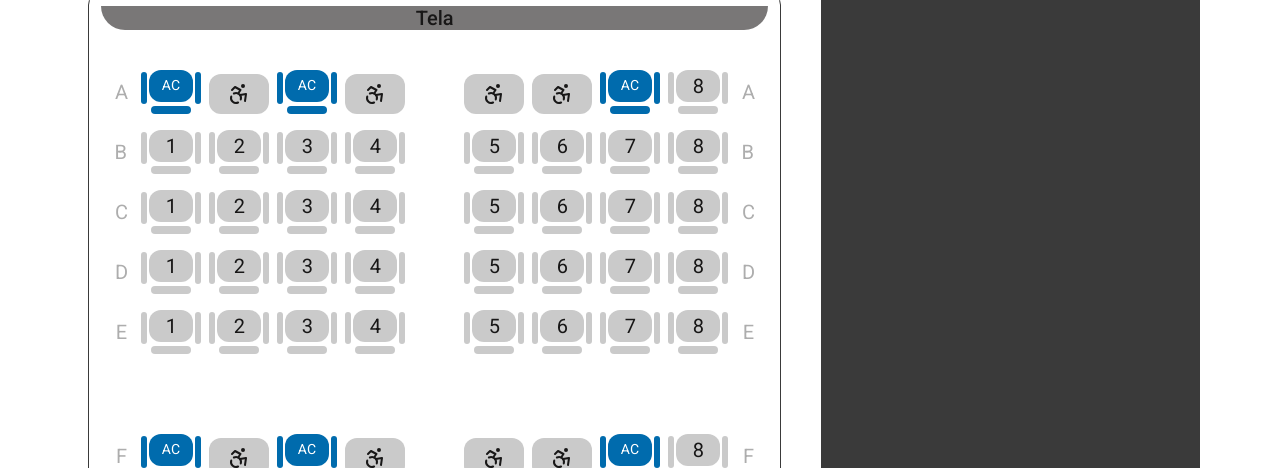
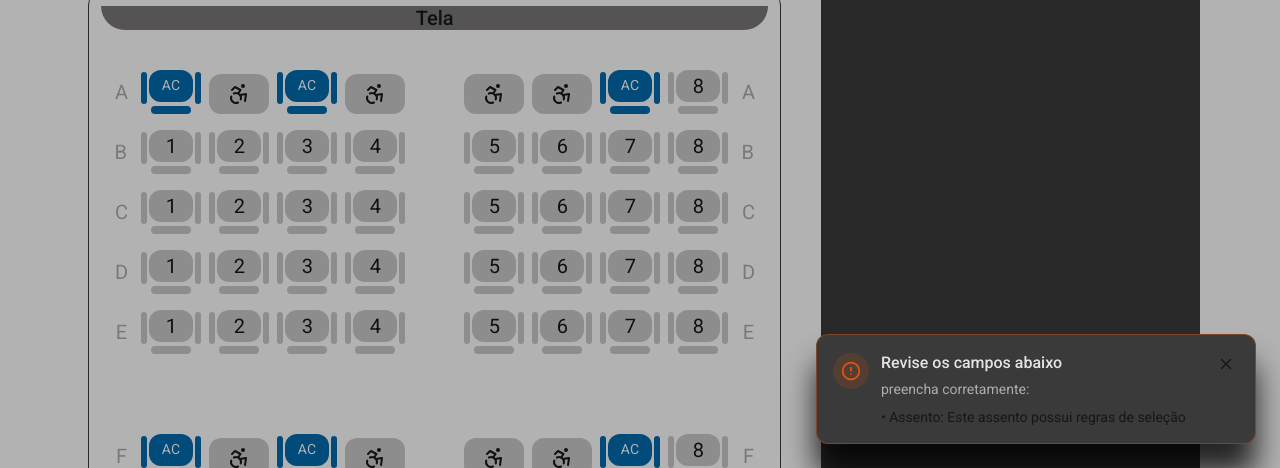
Before and after one commit to MaduDev003/LumiCine, a Next.js app: page /checkout/seats in a window 1280 px wide. Both pictures are taken after a click on the element 375 px from the left and 426 px from the top of the page. Shown: the part 332-800 px from the top of the page. Built offline with nearby package versions, Linux system fonts and the light colour scheme.

Commit message:
feat: validating tickets and seats

```diff
--- a/src/features/checkout/components/Chair.tsx
+++ b/src/features/checkout/components/Chair.tsx
@@ -1,13 +1,13 @@
 import { Accessibility } from "lucide-react";
 import { useCheckoutStore } from "@/src/store/checkoutStore";
-
+import {Seat} from "../../../types/checkout/seatType";
 type Props = {
-    type: "standard" | "accessible" | "companion";
+    type: Seat;
     position: {
         seatNumber: number;
         seatLetter: string;
     };
-    onClick: (position: string) => void;
+    onClick: (position: string, seatType: Seat) => void;
 };
 
 export default function Chair({ type, position, onClick }: Props) {
@@ -19,7 +19,7 @@ export default function Chair({ type, position, onClick }: Props) {
             <>
                 {type === "accessible" && (
                     <div
-                    onClick={() => onClick(seatPosition)}
+                    onClick={() => onClick(seatPosition, "accessible")}
                     className={`
                             ${isSeatSelected ? "bg-accent" : "bg-[#cacaca]"}
                             w-5 h-5 rounded-full
@@ -39,7 +39,7 @@ export default function Chair({ type, position, onClick }: Props) {
 
                 {type === "companion" && (
                     <div
-                    onClick={() => onClick(seatPosition)}
+                    onClick={() => onClick(seatPosition, "companion")}
                     className="flex items-center hover:brightness-110 hover:scale-105 cursor-pointer"
                     >
                     <div
@@ -85,7 +85,7 @@ export default function Chair({ type, position, onClick }: Props) {
 
                 {type === "standard" && (
                     <div
-                        onClick={() => onClick(seatPosition)}
+                        onClick={() => onClick(seatPosition, "standard")}
                         className="flex items-center hover:brightness-115 hover:scale-105 cursor-pointer"
                     >
                     <div
--- a/src/features/checkout/components/ChairGrid.tsx
+++ b/src/features/checkout/components/ChairGrid.tsx
@@ -1,7 +1,10 @@
+import { useState } from "react";
 import { useCheckoutStore } from "@/src/store/checkoutStore";
+import ValidatorModal from "./ValidatorModal";
+import {Seat} from "../../../types/checkout/seatType";
 import Chair from "./Chair";
+import { isSeatValidForPurchase } from "@/src/services/checkout/seatsService";
 
-type ChairType = "standard" | "accessible" | "companion";
 
 type Props = {
     accessible: boolean;
@@ -9,15 +12,21 @@ type Props = {
 };
 
 export default function ChairGrid({ accessible, row }: Props) {
+    const [isValidatorModalOpen, setIsValidatorModalOpen] = useState(false);
     const seats = useCheckoutStore((state) => state.seats);
     const setSeats = useCheckoutStore((state) => state.setSeats);
     const tickets = useCheckoutStore((state) => state.tickets);
 
-    function handleSeatSelection(seatPosition: string) {
+   function handleSeatSelection(seatPosition: string, seatType: Seat) {
         const selectedSeats = [];
         const seatLimitSelection = tickets.full.quantity + tickets.half.quantity;
         const isSeatsLimitReached = seats.length === seatLimitSelection;
         let isSeatAlreadySelected = false;
+
+        if (!isSeatValidForPurchase(tickets,seatType)) {
+            setIsValidatorModalOpen(true);
+            return;
+        }
 
         for (const seat of seats) {
             if (seat === seatPosition) {
@@ -35,14 +44,14 @@ export default function ChairGrid({ accessible, row }: Props) {
         setSeats(selectedSeats);
     }
 
-    const leftTypes: ChairType[] = [
+    const leftTypes: Seat[] = [
         accessible ? "accessible" : "standard",
         accessible ? "companion" : "standard",
         accessible ? "accessible" : "standard",
         accessible ? "companion" : "standard",
     ];
 
-    const rightTypes: ChairType[] = [
+    const rightTypes: Seat[] = [
         "standard",
         accessible ? "companion" : "standard",
         accessible ? "accessible" : "standard",
@@ -90,6 +99,10 @@ export default function ChairGrid({ accessible, row }: Props) {
                     />
                 ))}
             </div>
+            {isValidatorModalOpen && (
+                <ValidatorModal invalidFields={["Assento: Este assento possui regras de seleção"]} setIsValidatorModalOpen={setIsValidatorModalOpen}/>
+            )}
         </div>
+
     );
 }
--- a/src/features/checkout/components/ValidatorModal.tsx
+++ b/src/features/checkout/components/ValidatorModal.tsx
@@ -1,12 +1,12 @@
 import { X, AlertCircle } from "lucide-react";
 
 type Props = {
-  missingFields: string[];
+  invalidFields: string[];
   setIsValidatorModalOpen: React.Dispatch<React.SetStateAction<boolean>>;
 };
 
 export default function ValidatorModal({
-  missingFields,
+  invalidFields,
   setIsValidatorModalOpen,
 }: Props) {
   return (
@@ -25,15 +25,15 @@ export default function ValidatorModal({
 
             <div className="flex-1">
               <h3 className="font-medium text-font-dark">
-                Campos obrigatórios
+                Revise os campos abaixo
               </h3>
 
               <p className="mt-1 text-sm text-font-secondary-dark">
-                Antes de continuar, complete as etapas abaixo:
+                  preencha corretamente:
               </p>
 
               <ul className="mt-2 space-y-1 text-sm">
-                {missingFields.map((field, index) => (
+                {invalidFields.map((field, index) => (
                   <li key={index}>• {field}</li>
                 ))}
               </ul>
--- a/src/features/checkout/seats/seatsPage.tsx
+++ b/src/features/checkout/seats/seatsPage.tsx
@@ -131,7 +131,7 @@ export default function SeatsPage() {
               </main>
             <Footer />
              {isValidatorModalOpen && (
-                        <ValidatorModal missingFields={missingSeatSelection} setIsValidatorModalOpen={setIsValidatorModalOpen}/>
+                <ValidatorModal invalidFields={missingSeatSelection} setIsValidatorModalOpen={setIsValidatorModalOpen}/>
             )}
         </>
 
--- a/src/features/checkout/session/sessionPage.tsx
+++ b/src/features/checkout/session/sessionPage.tsx
@@ -19,7 +19,7 @@ export default function SessionPage() {
     const [menu, setMenu] = useState(false);
     const { nowPlayingMoviesData, comingSoonMoviesData } = useMovieContext();
     const [isValidatorModalOpen, setIsValidatorModalOpen] = useState(false);
-    const [missingRequiredFields, setMissingRequiredFields] = useState<string[]>([]);
+    const [invalidFields, setInvalidFields] = useState<string[]>([]);
     const session = useCheckoutStore((state) => state.session);
     const setSession = useCheckoutStore((state) => state.setSession);
     const tickets = useCheckoutStore((state) => state.tickets);
@@ -41,6 +41,13 @@ export default function SessionPage() {
       type: "half" | "full",
       operationType: "plus" | "minus"
     ) {
+      const limitTickets = 6;
+      const totalTickets = tickets.full.quantity + tickets.half.quantity;
+      if(totalTickets === limitTickets && operationType === "plus") {
+        setInvalidFields(["Quantidade máxima de ingressos atingida"]);
+        setIsValidatorModalOpen(true);
+        return;
+      }
       const operationResult = updateTicketQuantity(tickets, type, operationType)
       setTickets(operationResult);
     }
@@ -48,7 +55,7 @@ export default function SessionPage() {
     function openValidatorModal() {
       const result = validateSessionSelection(session, tickets);
 
-      setMissingRequiredFields(result.missingFields);
+      setInvalidFields(result.missingFields);
       setIsValidatorModalOpen(!result.isValid);
 
       if (result.isValid) {
@@ -268,7 +275,7 @@ export default function SessionPage() {
           </main>
           <Footer/>
           {isValidatorModalOpen && (
-            <ValidatorModal missingFields={missingRequiredFields} setIsValidatorModalOpen={setIsValidatorModalOpen}/>
+            <ValidatorModal invalidFields={invalidFields} setIsValidatorModalOpen={setIsValidatorModalOpen}/>
           )}
         </>
     )}
--- a/src/services/checkout/checkoutValidationService.tsx
+++ b/src/services/checkout/checkoutValidationService.tsx
@@ -6,6 +6,7 @@ export function validateSeatSelection(seats: string[]) {
   const missingFields = seats.length === 0
     ? ["Selecione seu(s) assento(s)"]
     : [];
+
 
   return {
     isValid: missingFields.length === 0,
--- a/src/services/checkout/seatsService.tsx
+++ b/src/services/checkout/seatsService.tsx
@@ -0,0 +1,12 @@
+import { Seat } from "@/src/types/checkout/seatType";
+import { Tickets } from "@/src/types/checkout/ticketsType";
+
+export function isSeatValidForPurchase(
+  tickets: Tickets,
+  seatType: Seat
+) {
+  const seatLimitSelection =
+    tickets.full.quantity + tickets.half.quantity;
+
+  return seatLimitSelection > 1 || seatType === "standard";
+}
--- /dev/null
+++ b/src/types/checkout/seatType.tsx
@@ -0,0 +1 @@
+export type Seat = "standard" | "accessible" | "companion";
```
